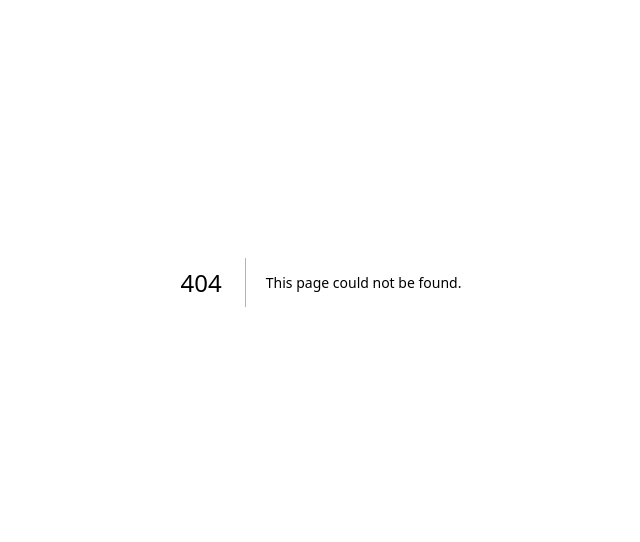
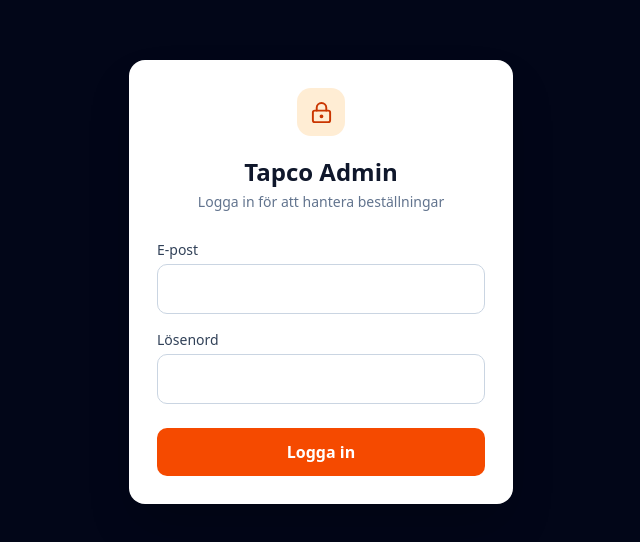
Before and after one commit to PeterHolmqvist/pizza_tapco, a Next.js app: page /admin/login in a window 1280 px wide. Before the commit this address had no page. Shown: the part 118-660 px from the top of the page, without its empty margins (319-959 px from the left). Built offline with nearby package versions, Linux system fonts and the light colour scheme; no server answers.

Commit message:
Add Tapco admin sign-in page

```diff
--- /dev/null
+++ b/app/admin/login/page.tsx
@@ -0,0 +1,51 @@
+"use client";
+
+import { FormEvent, useState } from "react";
+import { useRouter } from "next/navigation";
+import { LockKeyhole, LoaderCircle } from "lucide-react";
+import { supabaseBrowser } from "@/lib/supabase-browser";
+
+export default function AdminLoginPage() {
+  const router = useRouter();
+  const [email, setEmail] = useState("");
+  const [password, setPassword] = useState("");
+  const [error, setError] = useState("");
+  const [loading, setLoading] = useState(false);
+
+  async function handleSubmit(event: FormEvent<HTMLFormElement>) {
+    event.preventDefault();
+    setLoading(true);
+    setError("");
+    const { error: signInError } = await supabaseBrowser.auth.signInWithPassword({
+      email: email.trim(),
+      password,
+    });
+    setLoading(false);
+    if (signInError) {
+      setError("Inloggningen misslyckades. Kontrollera e-post och lösenord.");
+      return;
+    }
+    router.replace("/admin");
+  }
+
+  return (
+    <main className="min-h-screen bg-slate-950 px-4 flex items-center justify-center">
+      <form onSubmit={handleSubmit} className="w-full max-w-sm rounded-2xl bg-white p-7 shadow-2xl">
+        <div className="mx-auto mb-5 flex h-12 w-12 items-center justify-center rounded-xl bg-orange-100 text-orange-700">
+          <LockKeyhole size={23} />
+        </div>
+        <h1 className="text-center text-2xl font-bold text-slate-900">Tapco Admin</h1>
+        <p className="mt-1 mb-7 text-center text-sm text-slate-500">Logga in för att hantera beställningar</p>
+        <label className="mb-1 block text-sm font-medium text-slate-700">E-post</label>
+        <input type="email" autoComplete="username" required value={email} onChange={e => setEmail(e.target.value)} className="mb-4 w-full rounded-lg border border-slate-300 px-3 py-3 text-base outline-none focus:border-orange-500" />
+        <label className="mb-1 block text-sm font-medium text-slate-700">Lösenord</label>
+        <input type="password" autoComplete="current-password" required value={password} onChange={e => setPassword(e.target.value)} className="w-full rounded-lg border border-slate-300 px-3 py-3 text-base outline-none focus:border-orange-500" />
+        {error && <p role="alert" className="mt-3 rounded-lg bg-red-50 p-3 text-sm text-red-700">{error}</p>}
+        <button disabled={loading} className="mt-6 flex w-full items-center justify-center gap-2 rounded-lg bg-orange-600 px-4 py-3 font-semibold text-white hover:bg-orange-700 disabled:opacity-60">
+          {loading && <LoaderCircle size={18} className="animate-spin" />}
+          {loading ? "Loggar in..." : "Logga in"}
+        </button>
+      </form>
+    </main>
+  );
+}
```
